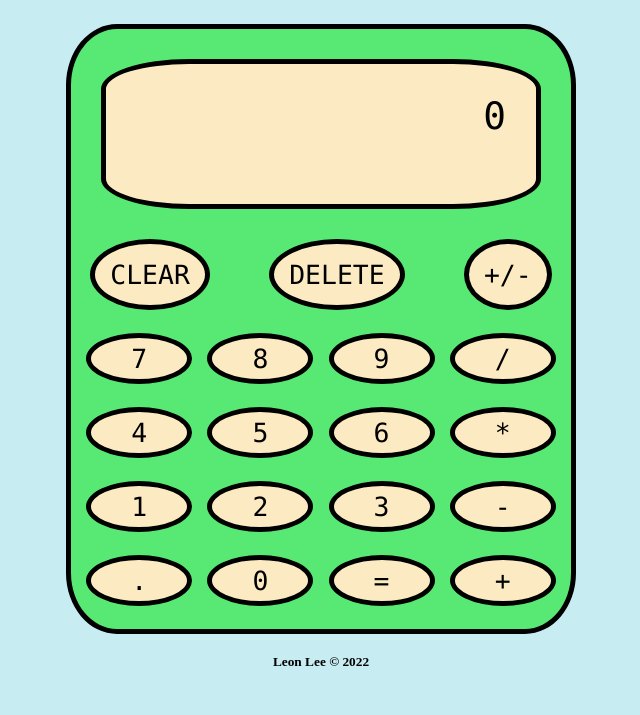
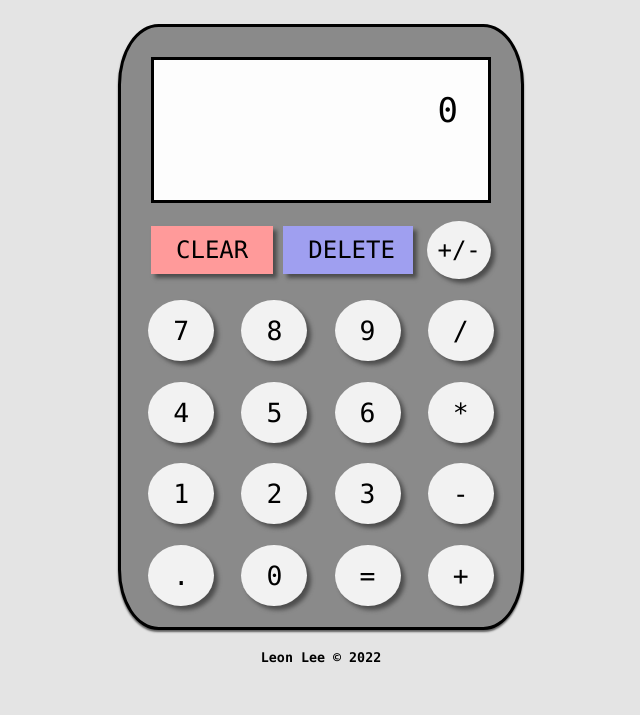
Before and after one commit to leonlee021/calculator, a plain HTML site: page index.html in a window 1280 px wide. Shown: the part 85-800 px from the top of the page, without its empty margins (319-959 px from the left). Drawn offline with Linux system fonts and the light colour scheme.

Commit message:
reworked aesthetics

```diff
--- a/js-file.js
+++ b/js-file.js
@@ -177,7 +177,7 @@ function equalButtonFunc(){
         firstNumber = parseFloat(firstNumber);
         secondNumber = parseFloat(secondNumber);
         if (currentOperation == '+'){
-            if ((displayFullEquation('add',secondNumber)).length > 17){
+            if ((displayFullEquation('add',secondNumber)).length > 13){
                 displaynumber.textContent = operate(add, firstNumber, secondNumber).toString();
             } else {
                 displaynumber.textContent = displayFullEquation('add',secondNumber);
@@ -186,7 +186,7 @@ function equalButtonFunc(){
             secondNumber = null;
         }
         else if (currentOperation == '-'){
-            if ((displayFullEquation('subtract', secondNumber)).length > 17){
+            if ((displayFullEquation('subtract', secondNumber)).length > 13){
                 displaynumber.textContent = operate(subtract, firstNumber, secondNumber).toString();
             } else {
                 displaynumber.textContent = displayFullEquation('subtract',secondNumber);
@@ -195,7 +195,7 @@ function equalButtonFunc(){
             secondNumber = null;
         }
         else if (currentOperation == '*'){
-            if ((displayFullEquation('multiply',secondNumber)).length > 17){
+            if ((displayFullEquation('multiply',secondNumber)).length > 13){
                 displaynumber.textContent = operate(multiply, firstNumber, secondNumber).toString();
             } else {
                 displaynumber.textContent = displayFullEquation('multiply',secondNumber);
@@ -204,7 +204,7 @@ function equalButtonFunc(){
             secondNumber = null;
         }
         else if (currentOperation == '/'){
-            if ((displayFullEquation('divide',secondNumber)).length > 17){
+            if ((displayFullEquation('divide',secondNumber)).length > 13){
                 displaynumber.textContent = operate(divide, firstNumber, secondNumber).toString();
             } else {
                 displaynumber.textContent = displayFullEquation('divide',secondNumber);
--- a/style.css
+++ b/style.css
@@ -1,57 +1,95 @@
 body{
     position: relative;
-    background-color: rgb(199, 237, 243);
+    background-color: rgb(228, 228, 228);;
 }
 
 #calculator{
     display: flex;
     flex-direction: column;
-    width: 500px;
+    width: 400px;
     height: 600px;
-    background-color: rgb(88, 232, 116);
-    border: 5px solid rgb(0, 0, 0);
+    background-color: rgb(138, 138, 138);
+    border: 3px solid rgb(0, 0, 0);
     margin: 0 auto;
     margin-top: 40px;
     border-radius: 10% !important;
     overflow: hidden;
+    box-shadow: 0px 2px 2px rgb(95, 95, 95);
+    /* align-items: space-evenly; */
 }
 
 #display{
-    background-color: rgb(252, 235, 194);
+    background-color: rgb(253, 253, 253);
     padding: 30px;
     max-height: 150px;
     min-height: 80px;
-    border: 5px solid rgb(0, 0, 0);
+    border: 3px solid rgb(0, 0, 0);
     margin: 30px;
-    border-radius: 20%;
+    /* border-radius: 20%; */
     text-align:right;
     font-family: Monaco;
-    font-size: 1cm;
+    font-size: 0.9cm;
 }
 
 #middlebar{
     display: flex;
-    justify-content: space-evenly;
-    background-color: rgb(88, 232, 116);
-    font-size: 0.7cm;
-    gap: 40px;
+    background-color: rgb(138, 138, 138);
+    font-size: 0.6cm;
+    gap: 10px;
+    margin: 0px 30px;
+    text-align: center;
+    justify-content: center;
+    align-items: center;
 }
 
 .middlebar{
-    border: 5px solid rgb(0, 0, 0);
-    padding: 15px;
+    /* border: 3.5px solid rgb(0, 0, 0); */
+    padding: 10px 25px;
     border-radius: 50%;
-    background-color: rgb(252, 235, 194);
     font-family: Monaco;
     cursor: pointer;
+    box-shadow: 4px 4px 4px rgb(77, 77, 77);
+    margin-top: -12px;
+    font-size: 18pt;
+    width: 80px;
+    text-align: center;
+    justify-content: center;
+    align-items: center;
 }
 
-.middlebar:hover{
-    background-color: rgb(255, 129, 84);
+#clear{
+    border-radius: 0%;
+    background-color: rgb(255, 154, 154);
+}
+
+#delete{
+    border-radius: 0%;
+    padding: auto;
+    background-color: rgb(159, 159, 240);
+    text-align: center;
+}
+
+#negative{
+    padding: 15px 0px;
+    box-shadow: 4px 4px 4px rgb(77, 77, 77);
+    border-radius: 50%;
+    text-align: center;
+    background-color: rgb(242, 242, 242);
+    font-family: Monaco;
+    cursor: pointer;
+    margin-left: 4px;
+}
+
+#clear:hover{
+    background-color: rgb(225, 134, 134);
+}
+
+#delete:hover{
+    background-color: rgb(141, 141, 213);
 }
 
 #negative:hover{
-    background-color: rgb(230, 188, 92);
+    background-color: rgb(206, 206, 206);
 }
 
 #keys{
@@ -68,39 +106,42 @@ body{
 }
 
 .numbers{
-    border: 5px solid rgb(0, 0, 0);
-    padding: 5px 40px;
+    /* border: 1px solid rgb(0, 0, 0);  */
+    padding: 15px 25px;
+    box-shadow: 4px 4px 4px rgb(77, 77, 77);
     border-radius: 50%;
     text-align: center;
-    background-color: rgb(252, 235, 194);
+    background-color: rgb(242, 242, 242);
     font-family: Monaco;
     cursor: pointer;
 }
 
 .numbers:hover{
-    background-color: rgb(230, 188, 92);
+    background-color: rgb(206, 206, 206);
 }
 
 .operators{
-    border: 5px solid rgb(0, 0, 0);
-    padding: 5px 40px;
+    /* border: 1px solid rgb(0, 0, 0);  */
+    padding: 15px 25px;
+    box-shadow: 4px 4px 4px rgb(77, 77, 77);
     border-radius: 50%;
     text-align: center;
-    background-color: rgb(252, 235, 194);
+    background-color: rgb(242, 242, 242);
     font-family: Monaco;
     cursor: pointer;
 }
 
 .operators:hover{
-    background-color: rgb(230, 188, 92);
+    background-color: rgb(206, 206, 206);
 }
 
 #equalbutton{
-    border: 5px solid rgb(0, 0, 0);
-    padding: 5px 40px;
+    /* border: 1px solid rgb(0, 0, 0);  */
+    padding: 15px 25px;
+    box-shadow: 4px 4px 4px rgb(77, 77, 77);
     border-radius: 50%;
     text-align: center;
-    background-color: rgb(252, 235, 194);
+    background-color: rgb(242, 242, 242);
     font-family: Monaco;
     cursor: pointer;
 }
@@ -114,12 +155,12 @@ h1{
     font-family: Monaco;
     margin-top: 30px;
     font-size: 25pt;
-    text-shadow: 0px 5px rgb(88, 232, 116);
 }
 
 h6{
     text-align: center;
     font-size: 10pt;
     margin-top: 20px;
+    font-family: Monaco;
     /* margin-bottom: 40px; */
 }
```
